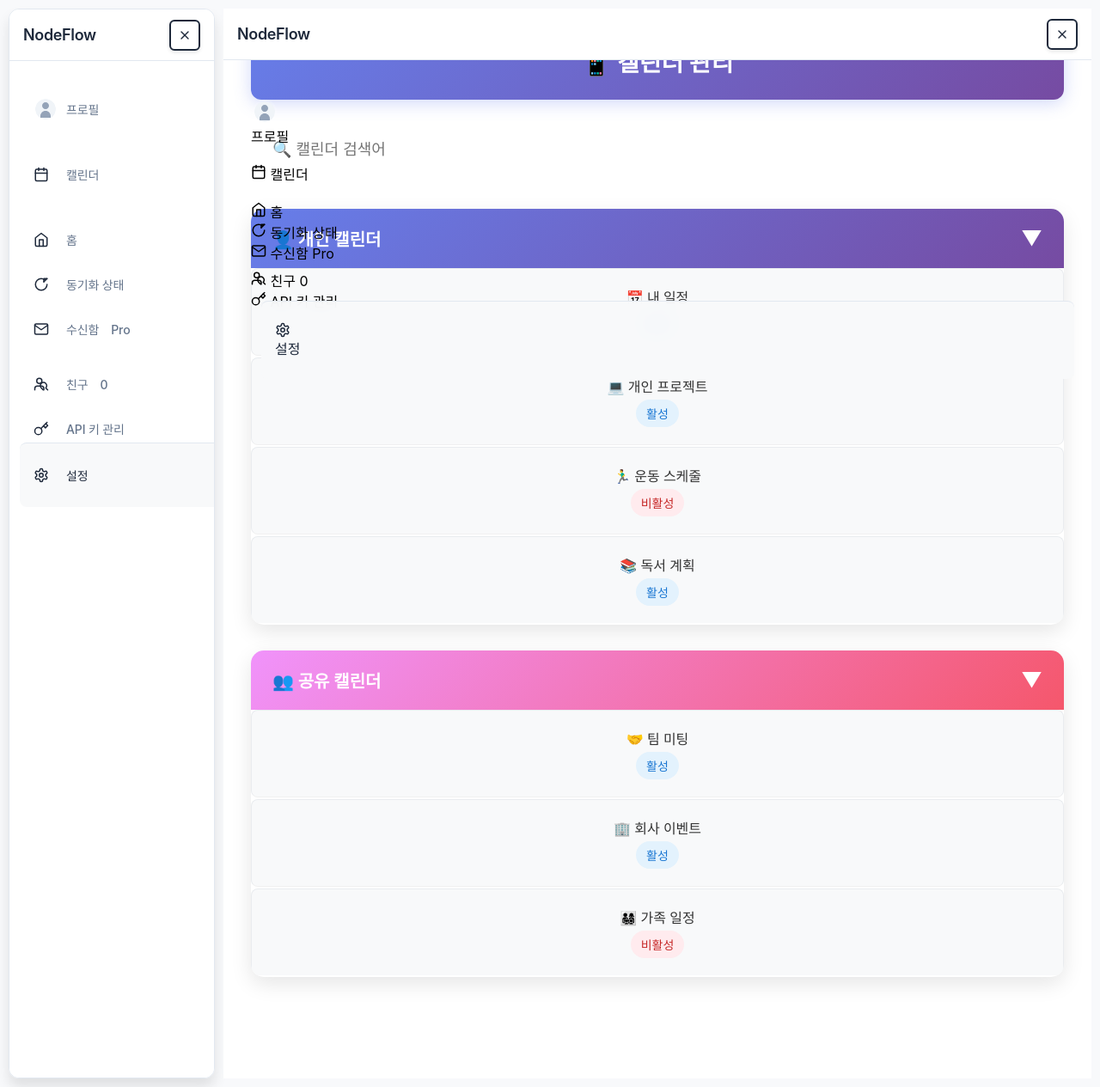
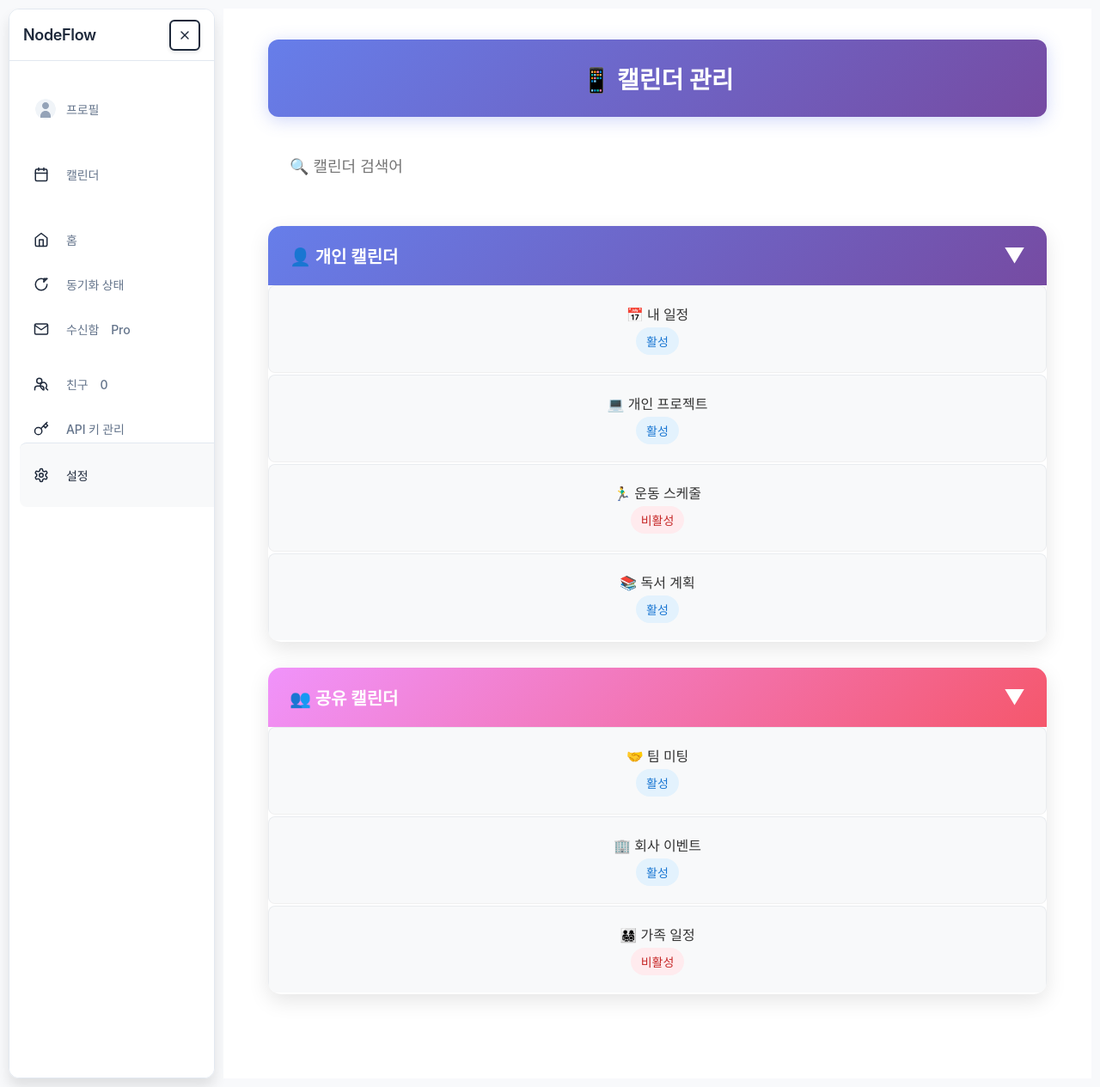
Before and after one commit to Noah1206/NotionFlow, a Flask app: page /dashboard/calendar-list in a window 1280 px wide. Shown: the whole page at 86% size. Run offline with Flask 3, Linux system fonts and the light colour scheme; the visitor is signed in with stand-in values (Sample User, id 1); data that the repository does not hold is empty; parts of the project's set-up code (start-up, migrations or seed data) failed here and were passed over.

Commit message:
캘린더 목록 페이지 레이아웃 중복 및 겹침 문제 해결
CRITICAL FIXES:
- 사이드바 중복 제거: base_dashboard.html에 이미 포함된 사이드바 재포함 제거
- 레이아웃 컨테이너 충돌 해결: .dashboard-layout 제거, .main-content만 사용
- CSS 최적화: 올바른 패딩과 스크롤 설정으로 콘텐츠 표시 개선

RESOLVED ISSUES:
- ✅ 사이드바가 두 번 나타나는 문제
- ✅ 텍스트와 요소들이 겹치는 문제
- ✅ 메인 콘텐츠 영역 위치 오류
- ✅ 레이아웃 구조 충돌 문제

🤖 Generated with [Claude Code](https://claude.ai/code)

Co-Authored-By: Claude <noreply@anthropic.com>

```diff
--- a/frontend/templates/calendar_list.html
+++ b/frontend/templates/calendar_list.html
@@ -3,10 +3,7 @@
 {% block title %}캘린더 관리 - NotionFlow{% endblock %}
 
 {% block content %}
-<div class="dashboard-layout">
-    {% include 'components/sidebar.html' %}
-
-    <div class="main-content">
+<div class="main-content">
         <div class="calendar-list-container">
             <div class="calendar-header">
                 📱 캘린더 관리
@@ -76,13 +73,16 @@
                 </div>
             </div>
         </div>
-    </div>
 </div>
 
 <style>
+    /* 🎯 캘린더 목록 페이지 전용 스타일 */
     .calendar-list-container {
         background: transparent;
-        padding: 0;
+        padding: 20px;
+        width: 100%;
+        height: 100%;
+        overflow-y: auto;
     }
 
     .calendar-header {
@@ -101,6 +101,7 @@
         max-width: 100%;
         margin: 0;
         padding: 0;
+        width: 100%;
     }
 
     .search-container {
```
